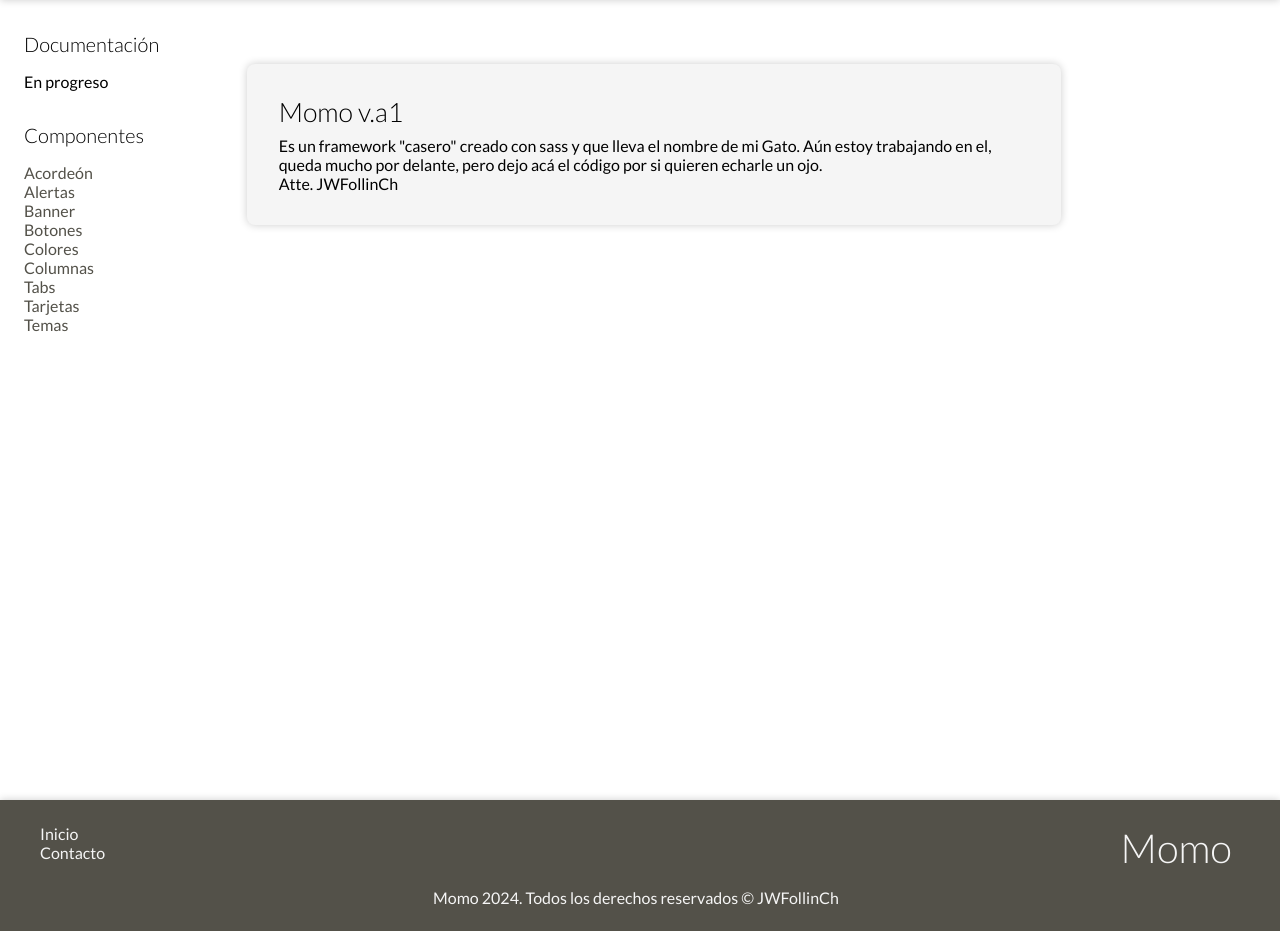
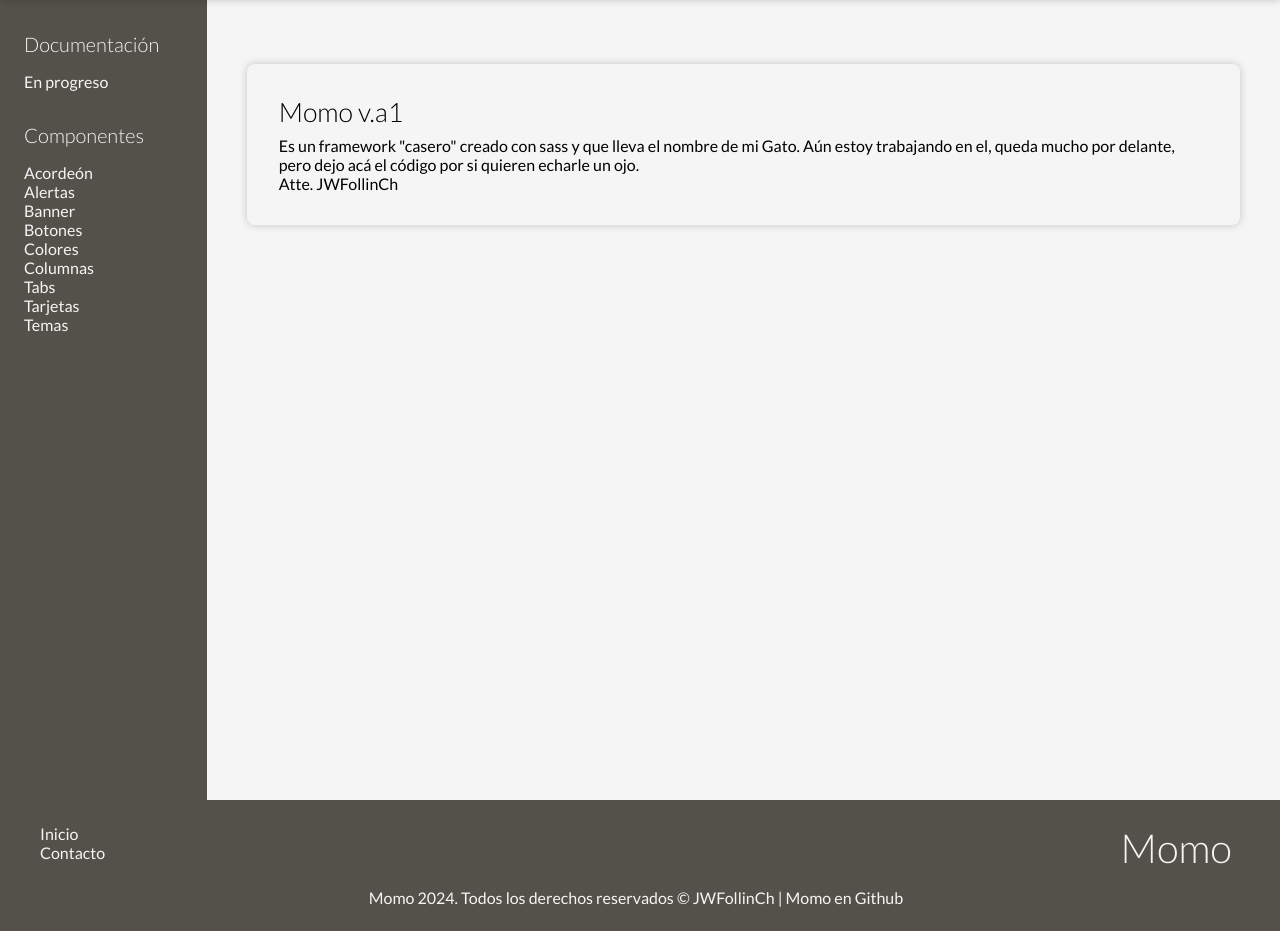
Before and after one commit to JWFollinCh/Momo, a PHP site: page /index.php in a window 1280 px wide. Shown: the part 61-992 px from the top of the page. Run offline with PHP 8.4, Linux system fonts and the light colour scheme; some libraries are stand-ins or nearby versions.

Commit message:
fix: depuración de código | update: depuración de UI

```diff
--- a/src/footer.php
+++ b/src/footer.php
@@ -14,7 +14,7 @@
     </div>
     <div class="fila">
         <div class="col-12 texto-centrado">
-            Momo 2024. Todos los derechos reservados © JWFollinCh
+            Momo 2024. Todos los derechos reservados © JWFollinCh | <a href="https://github.com/JWFollinCh/momo" target="_blank">Momo en Github</a>
         </div>
     </div>
 </footer>
--- a/src/header.php
+++ b/src/header.php
@@ -27,8 +27,8 @@
         </nav>
     </header>
 
-    <main class="fila float-left">
-        <aside class="col-2 p-2">
+    <main class="fila float-left bg-momo-gradiente ">
+        <aside class="col-12 col-lg-2 p-2 texto-claro">
             <h4 class="mb-1">Documentación</h4>
             <ul>
                 <li>En progreso</li>
@@ -38,4 +38,4 @@
             <?php include $_SERVER['DOCUMENT_ROOT'] . '/menu-lateral.php' ?>
         </aside>
 
-    <section class="col-10 p-0 m-0 vh-100 overflow-scroll">
+    <section class="col-12 col-lg-10 p-0 m-0 vh-100 overflow-scroll bg-claro">
--- a/src/index.php
+++ b/src/index.php
@@ -1,6 +1,5 @@
 <?php include $_SERVER['DOCUMENT_ROOT'] . '/header.php'; ?>
 
-    <section class="col-10 p-0 m-0">
 <article class="contenedor py-4">
     <div class="tarjeta-claro">
         <h3>Momo v.a1</h3>
@@ -14,6 +13,5 @@
         <p>Atte. JWFollinCh</p>
     </div>
 </article>
-    </section>
 
 <?php include $_SERVER['DOCUMENT_ROOT'] . '/footer.php'; ?>
--- a/src/menu-lateral.php
+++ b/src/menu-lateral.php
@@ -1,11 +1,11 @@
 <ul>
-    <li><a class="link-momo" href="<?php ROOT_PATH ?>/componentes/acordeon.php">Acordeón</a></li>
-    <li><a class="link-momo" href="<?php ROOT_PATH ?>/componentes/alertas.php">Alertas</a></li>
-    <li><a class="link-momo" href="<?php ROOT_PATH ?>/componentes/banner.php">Banner</a></li>
-    <li><a class="link-momo" href="<?php ROOT_PATH ?>/componentes/botones.php">Botones</a></li>
-    <li><a class="link-momo" href="<?php ROOT_PATH ?>/componentes/colores.php">Colores</a></li>
-    <li><a class="link-momo" href="<?php ROOT_PATH ?>/componentes/columnas.php">Columnas</a></li>
-    <li><a class="link-momo" href="<?php ROOT_PATH ?>/componentes/tabs.php">Tabs</a></li>
-    <li><a class="link-momo" href="<?php ROOT_PATH ?>/componentes/tarjetas.php">Tarjetas</a></li>
-    <li><a class="link-momo" href="<?php ROOT_PATH ?>/componentes/temas.php">Temas</a></li>
+    <li><a class="link-claro" href="<?php ROOT_PATH ?>/componentes/acordeon.php">Acordeón</a></li>
+    <li><a class="link-claro" href="<?php ROOT_PATH ?>/componentes/alertas.php">Alertas</a></li>
+    <li><a class="link-claro" href="<?php ROOT_PATH ?>/componentes/banner.php">Banner</a></li>
+    <li><a class="link-claro" href="<?php ROOT_PATH ?>/componentes/botones.php">Botones</a></li>
+    <li><a class="link-claro" href="<?php ROOT_PATH ?>/componentes/colores.php">Colores</a></li>
+    <li><a class="link-claro" href="<?php ROOT_PATH ?>/componentes/columnas.php">Columnas</a></li>
+    <li><a class="link-claro" href="<?php ROOT_PATH ?>/componentes/tabs.php">Tabs</a></li>
+    <li><a class="link-claro" href="<?php ROOT_PATH ?>/componentes/tarjetas.php">Tarjetas</a></li>
+    <li><a class="link-claro" href="<?php ROOT_PATH ?>/componentes/temas.php">Temas</a></li>
 </ul>
```
Lines whose indentation alone changed are shown as unchanged.
